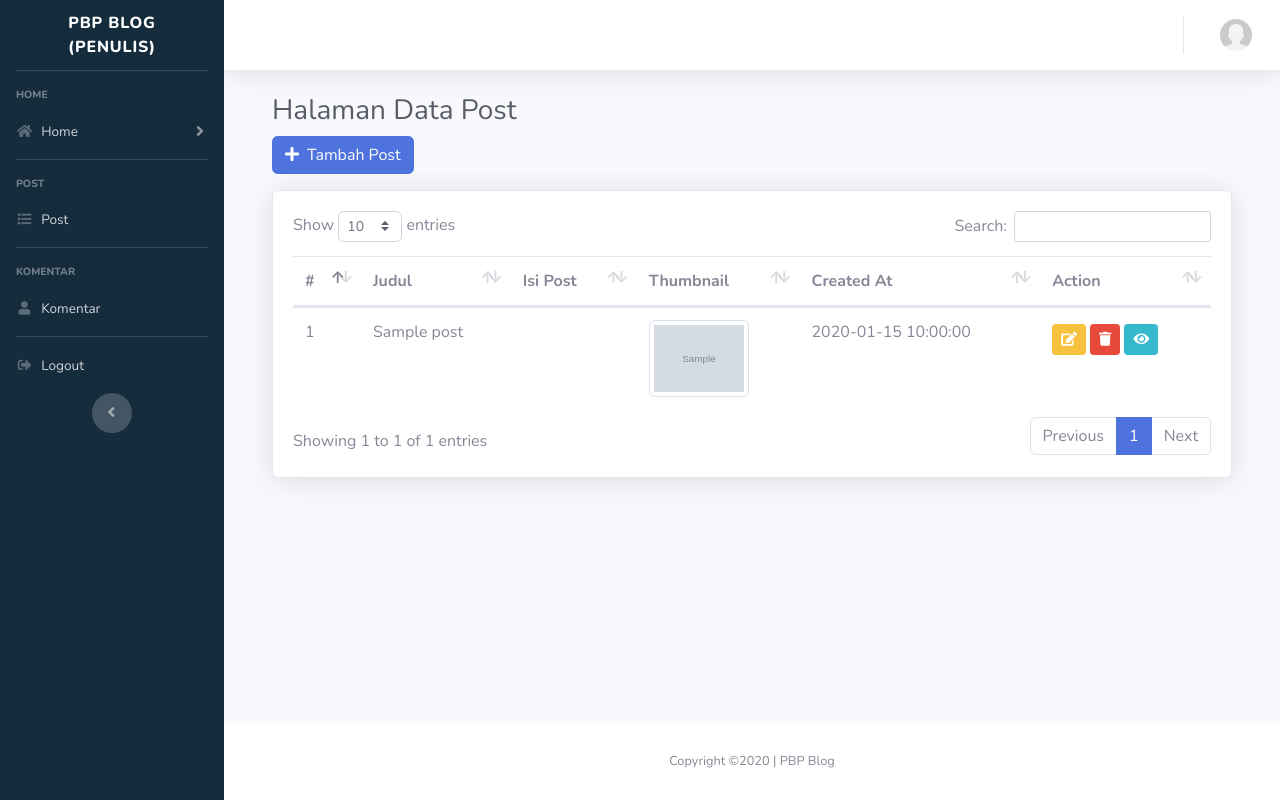
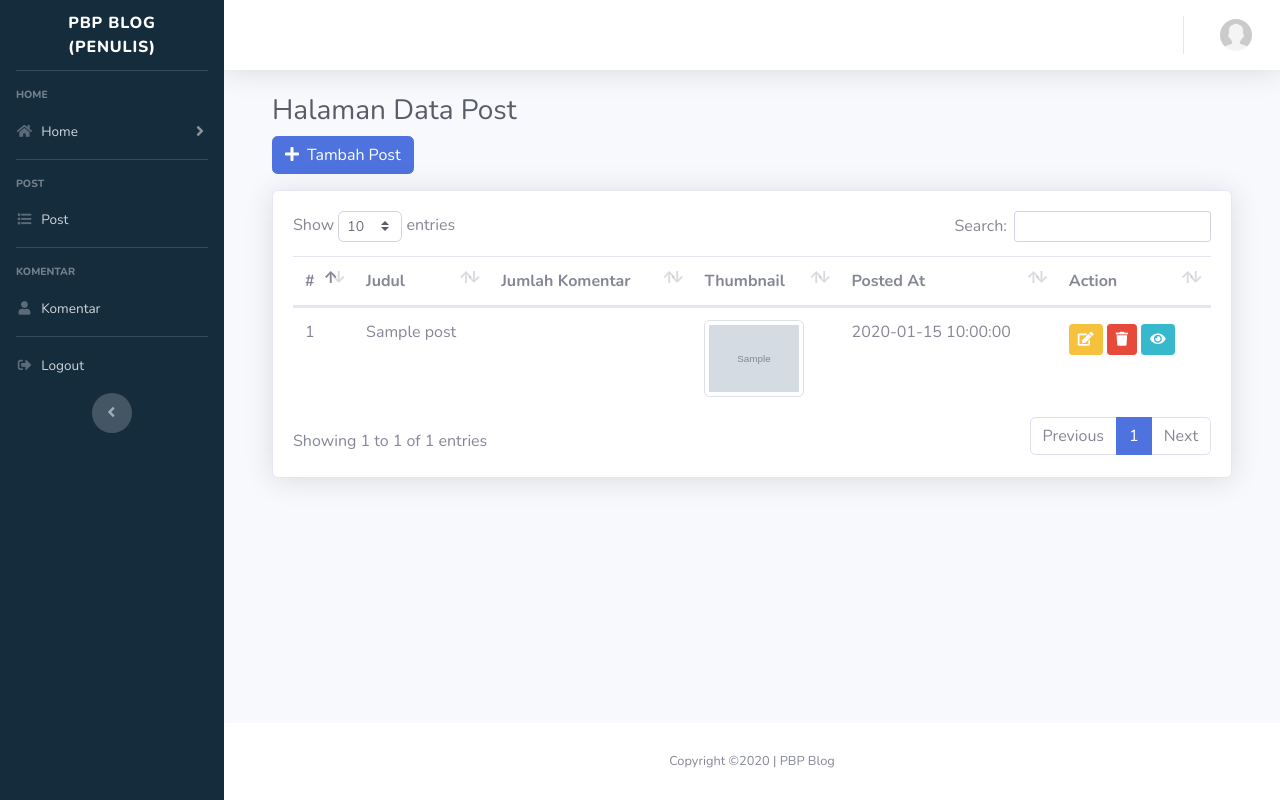
Before and after one commit to HusniFadhilah/pbp-blog, a CodeIgniter 4 app: template app/Views/penulis/post/post_data.php in a window 1280 px wide. Run offline with PHP 8.4 and a stand-in for CodeIgniter, Linux system fonts and the light colour scheme; the template is opened without the code that fills it: most values are stand-ins (such as "Sample title", 1, 10 or a date in 2020); grey boxes marked "Sample" are stand-in pictures; data that the repository does not hold is empty; some libraries are stand-ins or nearby versions.

Commit message:
Menambah jumlah komentar hlm data post penulis

```diff
--- a/app/Views/penulis/komentar/komentar_data.php
+++ b/app/Views/penulis/komentar/komentar_data.php
@@ -33,6 +33,7 @@
                                         <td><?= $k["tgl_insert"] ?></td>
                                         <td>
                                             <a href="/komentar/delete/<?= $k["idkomentar"] ?>/" class="btn btn-danger btn-sm mt-1 tombol-hapus" data-text="<?= $title ?>" title="Hapus komentar"><i class="fa fa-trash"></i></a>
+<!--                                            <a href="/post/detail/--><?//= $postbykomentar[$k["idkomentar"]-1]["slug"] ?><!--" class="btn btn-info btn-sm mt-1" title="Lihat di web"><i class="fa fa-eye"></i></a>-->
                                         </td>
                                     </tr>
                                 <?php endforeach ?>
--- a/app/Views/penulis/post/post_data.php
+++ b/app/Views/penulis/post/post_data.php
@@ -3,6 +3,7 @@
 
 <!-- ISI KONTEN -->
 <!-- Taruh konten di bawah sini -->
+<?php $this->fungsi = new App\Libraries\Fungsi(); ?>
 <div class="container">
     <div class="flash-data" data-text="<?= session()->getFlashdata('text'); ?>" data-title="<?= session()->getFlashdata('title'); ?>" data-icon="<?= session()->getFlashdata('icon'); ?>"></div>
     <div class="row">
@@ -18,9 +19,9 @@
                                 <tr>
                                     <th scope="col">#</th>
                                     <th scope="col">Judul</th>
-                                    <th scope="col">Isi Post</th>
+                                    <th scope="col">Jumlah Komentar</th>
                                     <th scope="col">Thumbnail</th>
-                                    <th scope="col">Created At</th>
+                                    <th scope="col">Posted At</th>
                                     <th scope="col">Action</th>
                                 </tr>
                             </thead>
@@ -31,7 +32,7 @@
                                     <tr>
                                         <td scope="row"><?= $i++ ?></td>
                                         <td><?= $p["judul"] ?></td>
-                                        <td><?= crop_string($p["isi_post"], 40) ?></td>
+                                        <td><?= $this->fungsi->sumKomentarInOnePost($p['idpost']) ?></td>
                                         <td><img src="/assets/img/post/<?= $p["file_gambar"] ?>" class="img-fluid img-thumbnail" style="max-width:100px"></td>
                                         <td><?= $p["tgl_insert"] ?></td>
                                         <td>
```
